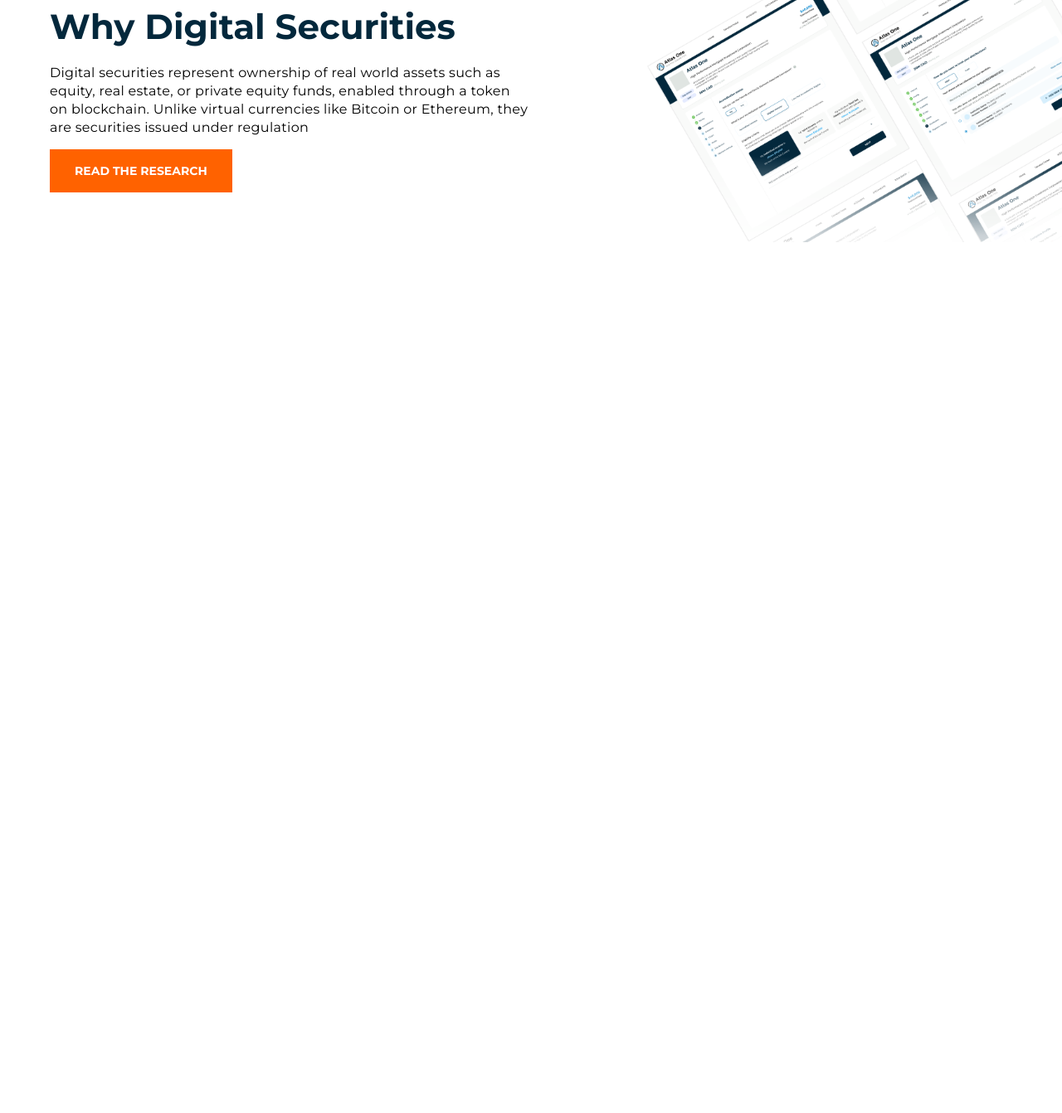
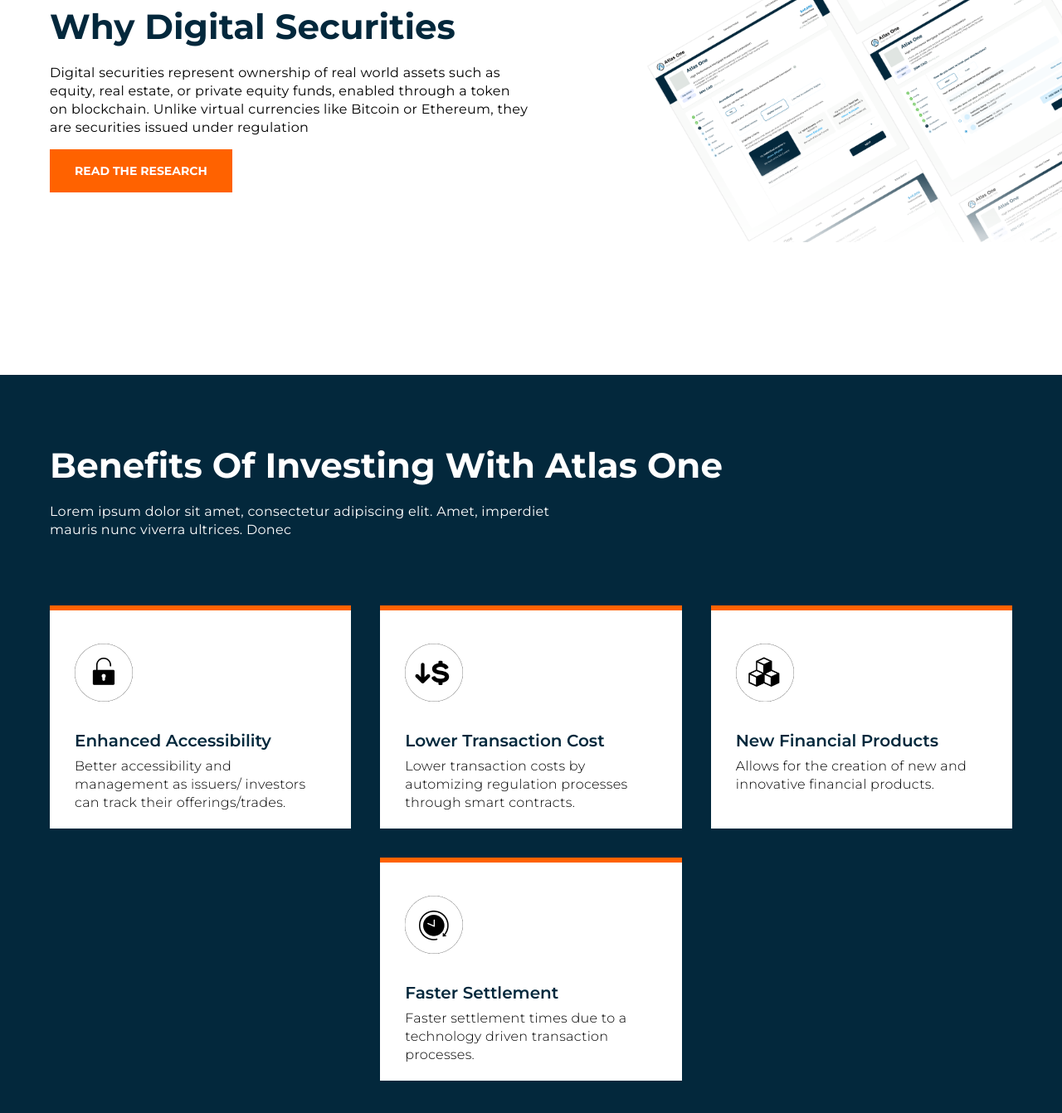
Before and after one commit to RostyslavWeb/Company-project, a website: page src/index.html in a window 1280 px wide. Shown: the part 4189-5531 px from the top of the page at 83% size. Before the commit the page ends 4641 px from the top, so only its background shows below. Drawn offline with nearby package versions, Linux system fonts and the light colour scheme; files that its build step writes are made by us from their sources.

Commit message:
Section Benefits

```diff
--- /dev/null
+++ b/src/html/_benefits.html
@@ -0,0 +1,30 @@
+<section class="section__benefits">
+    <div class="container">
+        <h3 class="section__title title__white">Benefits of Investing with Atlas One</h3>
+        <h4 class="section__subtitle subtitle__white benefits__subtitle">Lorem ipsum dolor sit amet, consectetur adipiscing elit. Amet, imperdiet mauris nunc viverra ultrices. Donec</h4>
+
+        <div class="benefits">
+            <div class="benefits__item">
+                <div class="benefits__icon"><img src="../img/benefits-1.png" alt="icon"></div>
+                <h4 class="benefits__title">Enhanced Accessibility</h4>
+                <p class="benefits__text">Better accessibility and management as issuers/ investors can track their offerings/trades.</p>
+            </div>
+            <div class="benefits__item">
+                <div class="benefits__icon"><img src="../img/benefits-2.png" alt="icon"></div>
+                <h4 class="benefits__title">Lower Transaction Cost</h4>
+                <p class="benefits__text">Lower transaction costs by automizing regulation processes through smart contracts.</p>
+            </div>
+            <div class="benefits__item">
+                <div class="benefits__icon"><img src="../img/benefits-3.png" alt="icon"></div>
+                <h4 class="benefits__title">New Financial Products</h4>
+                <p class="benefits__text">Allows for the creation of new and innovative financial products.</p>
+            </div>
+            <div class="benefits__item">
+                <div class="benefits__icon"><img src="../img/benefits-4.png" alt="icon"></div>
+                <h4 class="benefits__title">Faster Settlement</h4>
+                <p class="benefits__text">Faster settlement times due to a technology driven transaction processes.</p>
+            </div>
+        </div>
+    </div>
+
+</section>
--- a/src/index.html
+++ b/src/index.html
@@ -34,6 +34,8 @@
         @@include('./html/_about.html')
         <!-- Why -->
         @@include('./html/_why.html')
+        <!-- Benefits -->
+        @@include('./html/_benefits.html')
     </main>
 
     <!-- Footer -->
--- /dev/null
+++ b/src/scss/_benefits.scss
@@ -0,0 +1,68 @@
+.section {
+    &__benefits {
+        background: $primary;
+        padding: 80px 0 80px 0;
+        @media (max-width: $breakpoint768) {
+            padding: 50px 0;
+        }
+
+        .benefits__subtitle{
+            max-width: 620px;
+        }
+    }
+}
+
+.benefits {
+    display: grid;
+    grid-template-columns: repeat(4, 300px);
+    justify-content: space-between;
+    gap: 35px;
+
+    @media (max-width: $breakpoint1450) {
+        grid-template-columns: repeat(3, 1fr);
+        justify-content: center;
+    }
+    @media (max-width: $breakpoint992) {
+        grid-template-columns: repeat(2, 1fr);
+        gap: 25px;
+    }
+    @media (max-width: $breakpoint768) {
+        grid-template-columns: repeat(1, 1fr);
+    }
+    &__item {
+        background: $white;
+        border-top: 6px solid $secondary;
+        padding: 40px 30px 20px 30px;
+
+        .benefits__icon {
+            margin-bottom: 35px;
+        }
+
+        .benefits__title {
+            font-style: normal;
+            font-weight: 600;
+            font-size: 20px;
+            line-height: 24px;
+            color: $primary;
+            margin-bottom: 8px;
+        }
+
+        .benefits__text {
+            font-style: normal;
+            font-weight: 300;
+            font-size: 16px;
+            line-height: 22px;
+            letter-spacing: 0.3px;
+            color: $black;
+        }
+
+    }
+    &__item:last-child {
+        @media (max-width: $breakpoint1450) {
+            grid-column: 2/3;
+        }
+        @media (max-width: $breakpoint992) {
+            grid-column: auto;
+        }
+    }
+}
--- a/src/scss/style.scss
+++ b/src/scss/style.scss
@@ -13,6 +13,7 @@
 @import './who';
 @import './about';
 @import './why';
+@import './benefits';
 // @import './footer';
 
 // Libs
```
Also changed, not shown: build/css/style.css, build/css/style.min.css, build/img/benefits-1.png (added), build/img/benefits-2.png (added), build/img/benefits-3.png (added), build/img/benefits-4.png (added), build/index.html, src/img/benefits-1.png (added), src/img/benefits-2.png (added), src/img/benefits-3.png (added), src/img/benefits-4.png (added).
